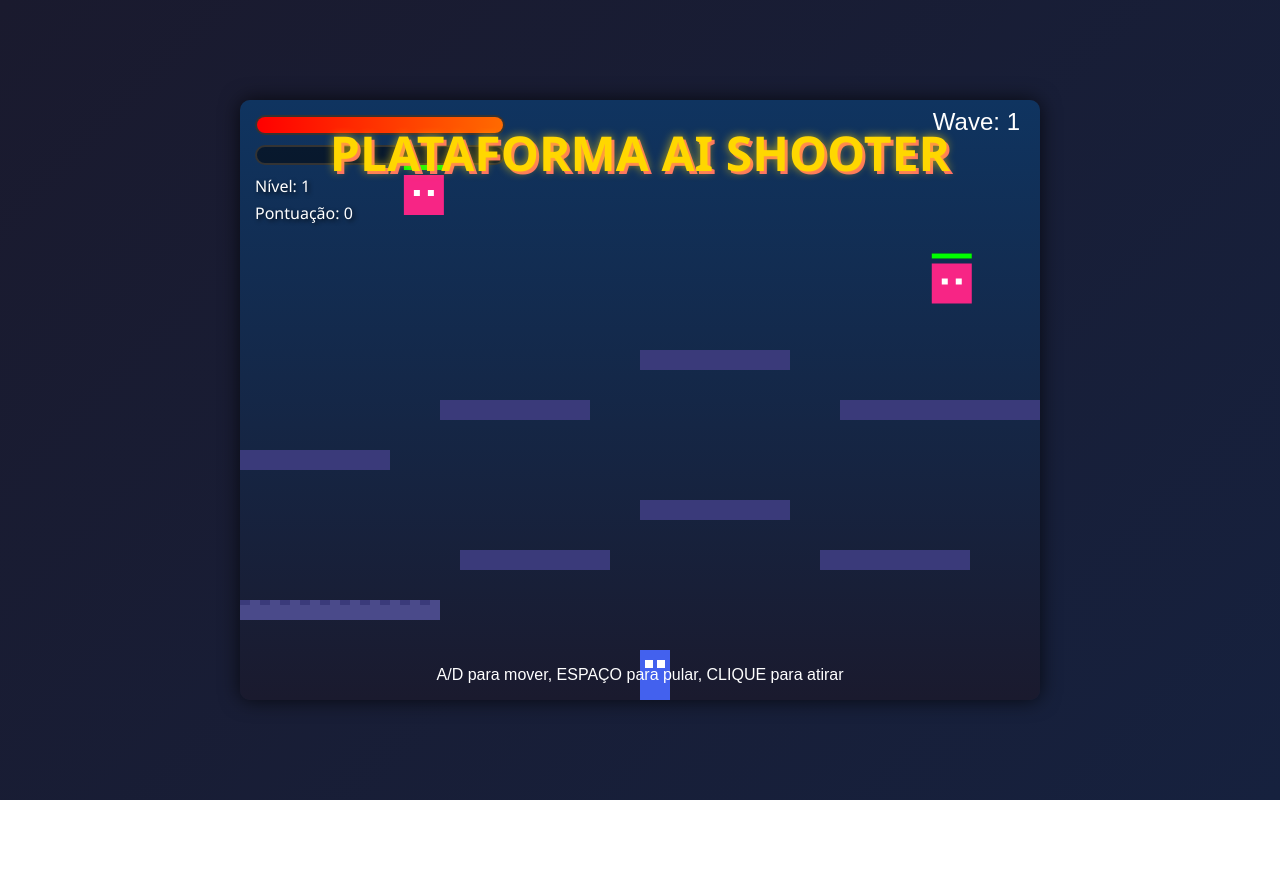
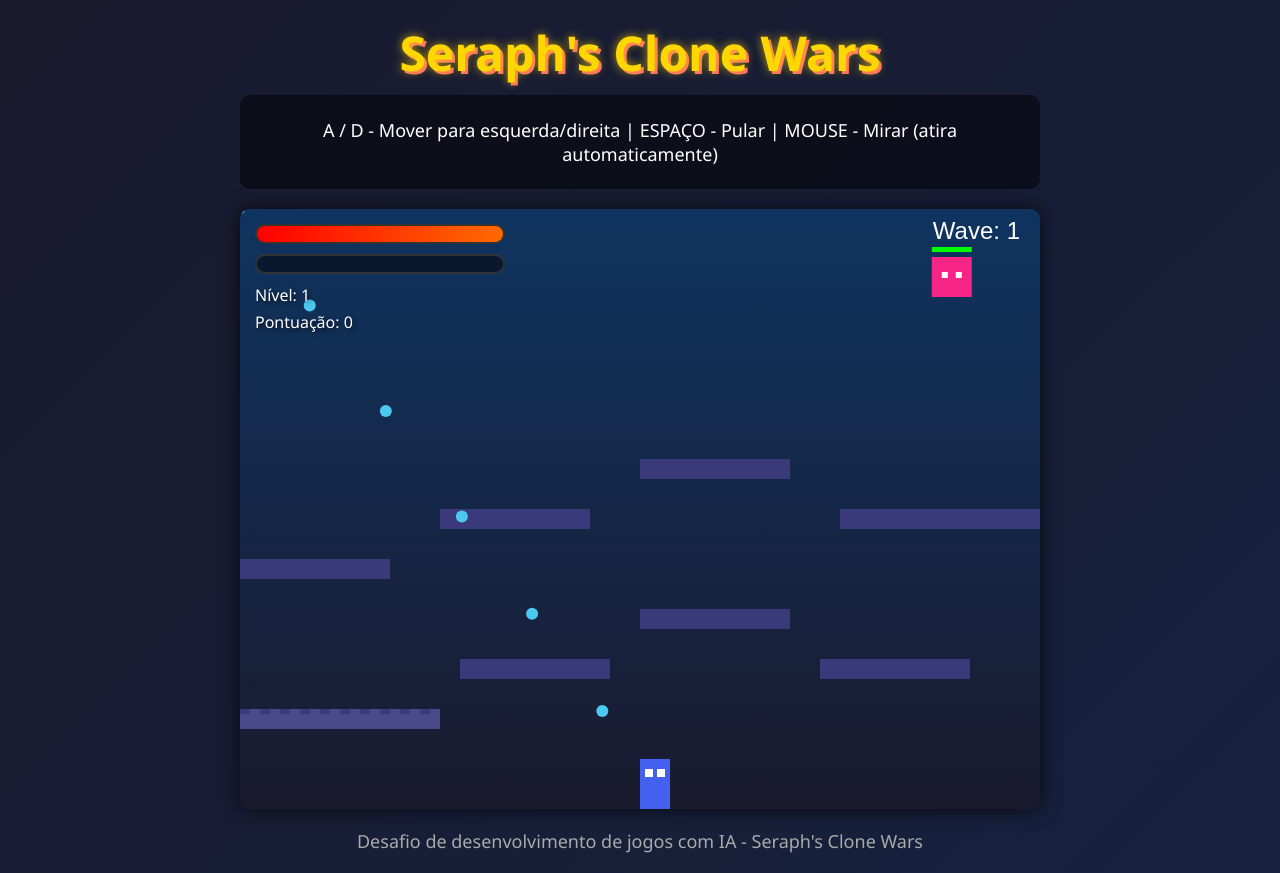
Before and after one commit to peonso/seraphsclonewars, a plain HTML site: page index.html in a window 1280 px wide. Both pictures are taken after a click on the button "COMEÇAR JOGO". Before the commit the page ends 800 px from the top, so only its background shows below. Drawn offline with Linux system fonts and the light colour scheme.

Commit message:
try 2
arrumando um pouco balanceamento

raios extras ta muito roubado
pode vir power ups iguais
não dá pra pausar
inimigos se movem quando ta escolhendo power up
movimentação dos inimidos muito ruim (se movem reto, depois correm muito reto pro player e ficam travados)

```diff
--- a/index.html
+++ b/index.html
@@ -3,7 +3,7 @@
 <head>
     <meta charset="UTF-8">
     <meta name="viewport" content="width=device-width, initial-scale=1.0">
-    <title>Plataforma Shooter AI</title>
+    <title>Seraph's Clone Wars</title>
     <style>
         * {
             margin: 0;
@@ -13,6 +13,7 @@
 
         body {
             display: flex;
+            flex-direction: column;
             justify-content: center;
             align-items: center;
             min-height: 100vh;
@@ -20,6 +21,35 @@
             font-family: 'Segoe UI', Tahoma, Geneva, Verdana, sans-serif;
             overflow: hidden;
             color: #fff;
+            padding: 20px;
+        }
+
+        #gameHeader {
+            text-align: center;
+            margin-bottom: 20px;
+            width: 100%;
+        }
+
+        #gameTitle {
+            font-size: 48px;
+            font-weight: bold;
+            color: #ffd700;
+            text-shadow: 0 0 10px rgba(255, 215, 0, 0.7), 3px 3px 0 #ff6b6b;
+            margin-bottom: 10px;
+        }
+
+        #controlsInfo {
+            background: rgba(0, 0, 0, 0.5);
+            padding: 15px;
+            border-radius: 10px;
+            text-align: center;
+            max-width: 800px;
+            margin: 0 auto;
+        }
+
+        #controlsInfo p {
+            margin: 8px 0;
+            font-size: 18px;
         }
 
         #gameContainer {
@@ -134,19 +164,6 @@
         .rarity-epic { color: #a020f0; }
         .rarity-legendary { color: #ffd700; }
 
-        #gameTitle {
-            position: absolute;
-            top: 20px;
-            left: 0;
-            width: 100%;
-            text-align: center;
-            font-size: 48px;
-            font-weight: bold;
-            color: #ffd700;
-            text-shadow: 0 0 10px rgba(255, 215, 0, 0.7), 3px 3px 0 #ff6b6b;
-            pointer-events: none;
-        }
-
         #startScreen {
             position: absolute;
             top: 0;
@@ -177,20 +194,6 @@
         #startButton:hover {
             transform: scale(1.1);
             box-shadow: 0 7px 20px rgba(247, 37, 133, 0.5);
-        }
-
-        #controlsInfo {
-            margin-top: 30px;
-            background: rgba(0, 0, 0, 0.5);
-            padding: 15px;
-            border-radius: 10px;
-            text-align: center;
-            max-width: 80%;
-        }
-
-        #controlsInfo p {
-            margin: 10px 0;
-            font-size: 18px;
         }
 
         #gameOverScreen {
@@ -234,9 +237,23 @@
         #restartButton:hover {
             transform: scale(1.1);
         }
+
+        #gameFooter {
+            margin-top: 20px;
+            text-align: center;
+            font-size: 18px;
+            color: #aaa;
+        }
     </style>
 </head>
 <body>
+    <div id="gameHeader">
+        <div id="gameTitle">Seraph's Clone Wars</div>
+        <div id="controlsInfo">
+            <p>A / D - Mover para esquerda/direita | ESPAÇO - Pular | MOUSE - Mirar (atira automaticamente)</p>
+        </div>
+    </div>
+
     <div id="gameContainer">
         <canvas id="gameCanvas" width="800" height="600"></canvas>
 
@@ -250,8 +267,6 @@
             <div class="stat">Nível: <span id="levelDisplay">1</span></div>
             <div class="stat">Pontuação: <span id="scoreDisplay">0</span></div>
         </div>
-
-        <div id="gameTitle">PLATAFORMA AI SHOOTER</div>
 
         <div id="levelUpScreen">
             <div id="levelUpTitle">NÍVEL AUMENTADO!</div>
@@ -270,15 +285,7 @@
         </div>
 
         <div id="startScreen">
-            <h1>PLATAFORMA AI SHOOTER</h1>
-            <p>Um desafio de desenvolvimento de jogos com IA</p>
             <button id="startButton">COMEÇAR JOGO</button>
-            <div id="controlsInfo">
-                <p>CONTROLES:</p>
-                <p>A / D - Mover para esquerda/direita</p>
-                <p>ESPAÇO - Pular</p>
-                <p>MOUSE - Mirar e atirar (clique ou segure)</p>
-            </div>
         </div>
 
         <div id="gameOverScreen">
@@ -288,8 +295,12 @@
         </div>
     </div>
 
+    <div id="gameFooter">
+        <p>Desafio de desenvolvimento de jogos com IA - Seraph's Clone Wars</p>
+    </div>
+
     <script>
-        // Configurações do jogo
+        // CONFIGURAÇÕES BALANCEADAS
         const config = {
             player: {
                 width: 30,
@@ -311,12 +322,12 @@
             enemy: {
                 width: 40,
                 height: 40,
-                spawnRate: 60, // frames entre spawns
-                moveSpeed: 1.5,
-                followHeight: 0.7, // 70% da altura da tela
-                shootCooldown: 100,
-                projectileSpeed: 5,
-                projectileDamage: 15
+                spawnRate: 120, // Spawn mais lento (era 60)
+                moveSpeed: 1.0, // Movimento mais lento (era 1.5)
+                followHeight: 0.7,
+                shootCooldown: 150, // Tiros mais lentos (era 100)
+                projectileSpeed: 4, // Projéteis mais lentos (era 5)
+                projectileDamage: 10 // Dano reduzido (era 15)
             },
             exp: {
                 baseLevelUp: 100,
@@ -353,8 +364,7 @@
             keys: {},
             mouse: {
                 x: 0,
-                y: 0,
-                isDown: false
+                y: 0
             },
             lastShot: 0,
             lastEnemyShot: 0,
@@ -471,9 +481,9 @@
                     }
                 }
 
-                // Atirar se o mouse estiver pressionado
+                // Atirar continuamente na direção do mouse
                 const now = Date.now() / 1000;
-                if (gameState.mouse.isDown && now - gameState.lastShot > this.shootCooldown) {
+                if (now - gameState.lastShot > this.shootCooldown) {
                     this.shoot();
                     gameState.lastShot = now;
                 }
@@ -601,8 +611,9 @@
                 this.y = -this.height;
                 this.velY = config.enemy.moveSpeed;
                 this.following = false;
-                this.health = 30 + gameState.wave * 5;
-                this.maxHealth = 30 + gameState.wave * 5;
+                // Vida reduzida e escala de dificuldade mais lenta
+                this.health = 20 + gameState.wave * 3; // Era 30 + wave*5
+                this.maxHealth = 20 + gameState.wave * 3;
                 this.shootTimer = 0;
             }
 
@@ -612,12 +623,21 @@
                 } else {
                     this.following = true;
 
-                    // Seguir o jogador com atraso
+                    // Seguir o jogador com atraso e manter distância mínima
                     const dx = gameState.player.x + gameState.player.width/2 - (this.x + this.width/2);
                     const dy = gameState.player.y + gameState.player.height/2 - (this.y + this.height/2);
+                    const distance = Math.sqrt(dx*dx + dy*dy);
 
-                    this.x += dx * 0.02;
-                    this.y += dy * 0.02;
+                    // Manter pelo menos 100px de distância
+                    if (distance < 100) {
+                        // Afastar do jogador
+                        this.x -= dx * 0.03;
+                        this.y -= dy * 0.03;
+                    } else {
+                        // Seguir normalmente
+                        this.x += dx * 0.02;
+                        this.y += dy * 0.02;
+                    }
 
                     // Atirar periodicamente
                     this.shootTimer += 1/60;
@@ -927,9 +947,9 @@
             if (!gameState.isLevelUp && !gameState.gameOver) {
                 gameState.player.update();
 
-                // Spawn de inimigos
+                // Spawn de inimigos (taxa reduzida)
                 gameState.lastSpawn++;
-                const spawnRate = Math.max(10, config.enemy.spawnRate - gameState.wave * 2);
+                const spawnRate = Math.max(30, config.enemy.spawnRate - gameState.wave); // Era 10
                 if (gameState.lastSpawn > spawnRate) {
                     gameState.enemies.push(new Enemy());
                     gameState.lastSpawn = 0;
@@ -965,11 +985,6 @@
             ctx.font = '24px Arial';
             ctx.textAlign = 'right';
             ctx.fillText(`Wave: ${gameState.wave}`, 780, 30);
-
-            // Desenhar instruções
-            ctx.textAlign = 'center';
-            ctx.font = '16px Arial';
-            ctx.fillText('A/D para mover, ESPAÇO para pular, CLIQUE para atirar', 400, 580);
 
             // Continuar o loop
             if (!gameState.gameOver) {
@@ -1012,14 +1027,6 @@
             gameState.mouse.y = e.clientY - rect.top;
         });
 
-        document.getElementById('gameCanvas').addEventListener('mousedown', (e) => {
-            gameState.mouse.isDown = true;
-        });
-
-        document.getElementById('gameCanvas').addEventListener('mouseup', (e) => {
-            gameState.mouse.isDown = false;
-        });
-
         // Inicializar UI
         document.getElementById('healthFill').style.width = '100%';
         document.getElementById('expFill').style.width = '0%';
```
Also changed, not shown: 1 other file.
